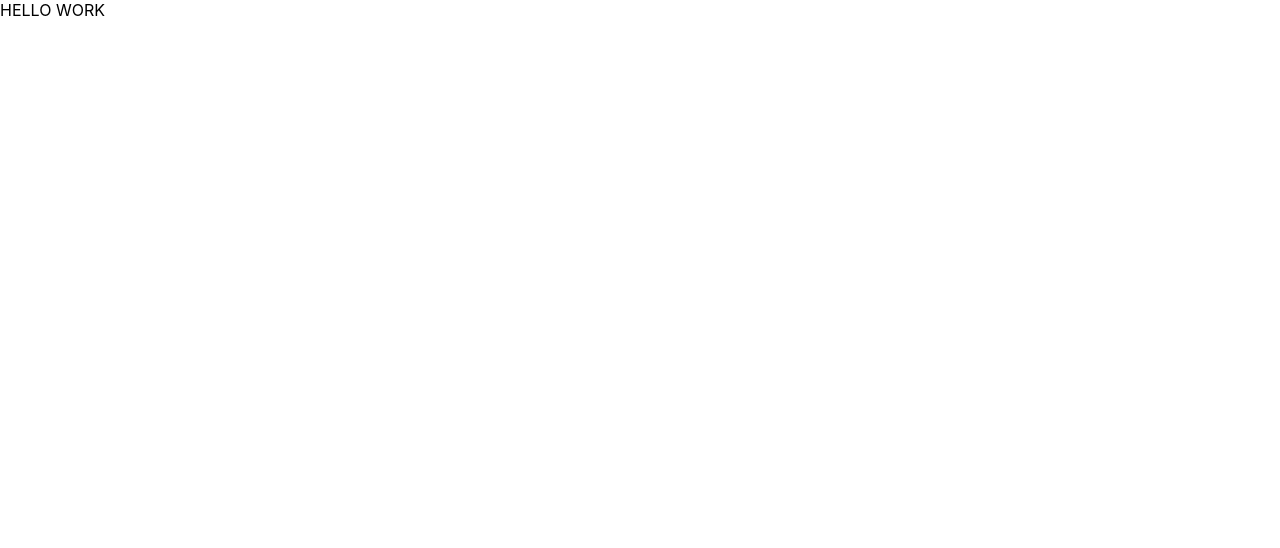
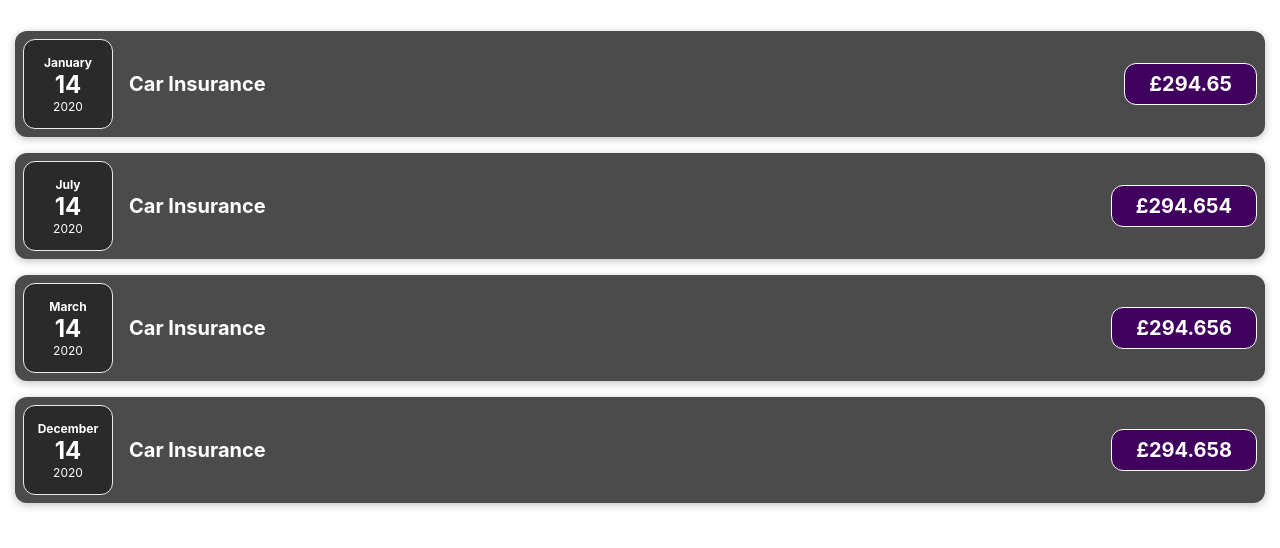
Before and after one commit to DMO17/expense-tracker, a React (Create React App) app: page / in a window 1280 px wide. Shown: the top 548 px of the page. Built offline with nearby package versions, Linux system fonts and the light colour scheme.

Commit message:
expense item styled and done

```diff
--- a/src/App.js
+++ b/src/App.js
@@ -1,5 +1,11 @@
+import { ExpenseTracker } from "./containers/ExpenseTracker";
+
 function App() {
-  return <div>HELLO WORK</div>;
+  return (
+    <div style={{ padding: 15 }}>
+      <ExpenseTracker />
+    </div>
+  );
 }
 
 export default App;
--- /dev/null
+++ b/src/components/ExpenseItem/index.js
@@ -0,0 +1,21 @@
+import "./style.css";
+
+export const ExpenseItem = ({ date, title, amount }) => {
+  const month = date.toLocaleString("en-UK", { month: "long" });
+  const day = date.toLocaleString("en-UK", { day: "2-digit" });
+  const year = date.getFullYear();
+
+  return (
+    <div className="expense-item">
+      <div className="expense-date">
+        <div className="expense-date__month">{month}</div>
+        <div className="expense-date__day">{day}</div>
+        <div className="expense-date__year">{year}</div>
+      </div>
+      <div className="expense-item__description">
+        <h2>{title}</h2>
+        <div className="expense-item__price">{amount}</div>
+      </div>
+    </div>
+  );
+};
--- /dev/null
+++ b/src/components/ExpenseItem/style.css
@@ -0,0 +1,83 @@
+.expense-item {
+  display: flex;
+  justify-content: space-between;
+  align-items: center;
+  box-shadow: 0 2px 8px rgba(0, 0, 0, 0.25);
+  padding: 0.5rem;
+  margin: 1rem 0;
+  border-radius: 12px;
+  background-color: #4b4b4b;
+}
+
+.expense-item__description {
+  display: flex;
+  flex-direction: column;
+  gap: 1rem;
+  align-items: flex-end;
+  flex-flow: column-reverse;
+  justify-content: flex-start;
+  flex: 1;
+}
+
+.expense-item h2 {
+  color: #3a3a3a;
+  font-size: 1rem;
+  flex: 1;
+  margin: 0 1rem;
+  color: white;
+}
+
+.expense-item__price {
+  font-size: 1rem;
+  font-weight: bold;
+  color: white;
+  background-color: #40005d;
+  border: 1px solid white;
+  padding: 0.5rem;
+  border-radius: 12px;
+}
+
+.expense-date {
+  display: flex;
+  flex-direction: column;
+  width: 5.5rem;
+  height: 5.5rem;
+  border: 1px solid #ececec;
+  background-color: #2a2a2a;
+  color: white;
+  border-radius: 12px;
+  align-items: center;
+  justify-content: center;
+}
+
+.expense-date__month {
+  font-size: 0.75rem;
+  font-weight: bold;
+}
+
+.expense-date__year {
+  font-size: 0.75rem;
+}
+
+.expense-date__day {
+  font-size: 1.5rem;
+  font-weight: bold;
+}
+
+@media (min-width: 580px) {
+  .expense-item__description {
+    flex-direction: row;
+    align-items: center;
+    justify-content: flex-start;
+    flex: 1;
+  }
+
+  .expense-item__description h2 {
+    font-size: 1.25rem;
+  }
+
+  .expense-item__price {
+    font-size: 1.25rem;
+    padding: 0.5rem 1.5rem;
+  }
+}
--- /dev/null
+++ b/src/containers/ExpenseTracker.js
@@ -0,0 +1,21 @@
+import { ExpenseItem } from "../components/ExpenseItem";
+
+export const ExpenseTracker = () => {
+  const list = [
+    { date: new Date(2020, 0, 14), title: "Car Insurance", amount: "£294.65" },
+    { date: new Date(2020, 6, 14), title: "Car Insurance", amount: "£294.654" },
+    { date: new Date(2020, 2, 14), title: "Car Insurance", amount: "£294.656" },
+    {
+      date: new Date(2020, 11, 14),
+      title: "Car Insurance",
+      amount: "£294.658",
+    },
+  ];
+  return (
+    <div>
+      {list.map((each, index) => (
+        <ExpenseItem {...each} key={index} />
+      ))}
+    </div>
+  );
+};
```
